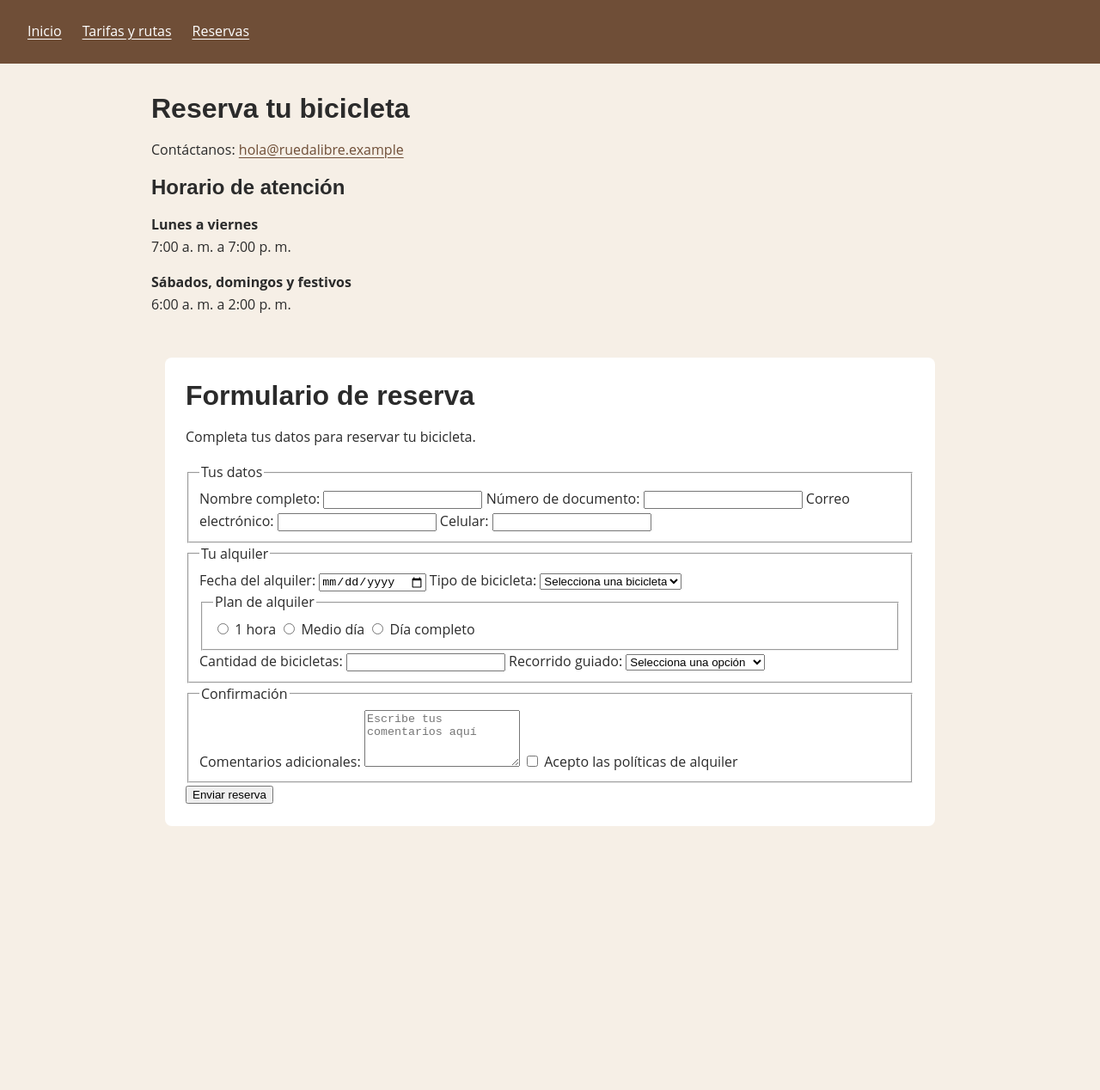
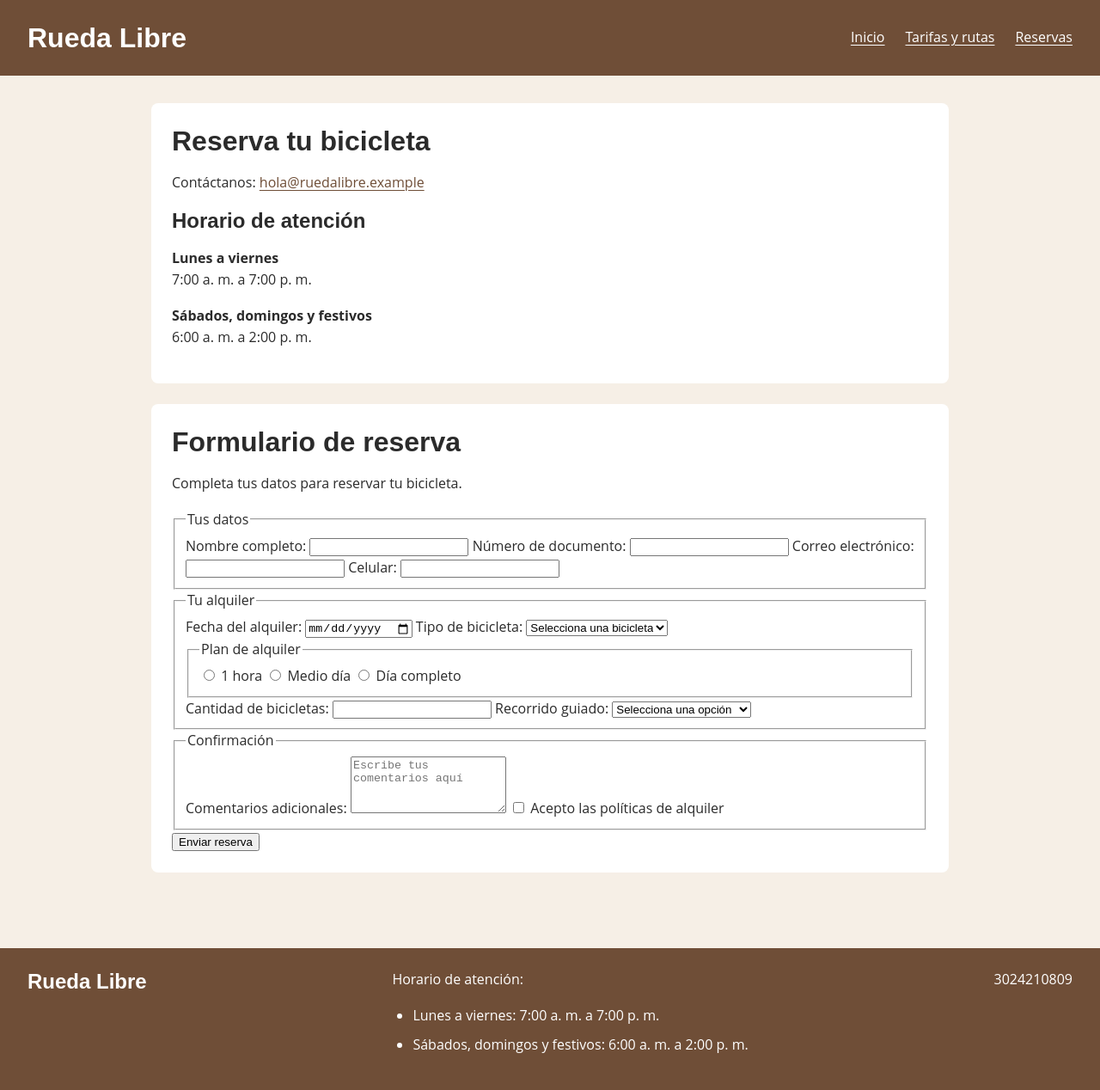
Before and after one commit to urango2706/rueda-libre, a plain HTML site: page paginas/reservas.html in a window 1280 px wide. Shown: the whole page at 86% size. Before the commit the page ends 1049 px from the top, so only its background shows below. Drawn offline with Linux system fonts and the light colour scheme.

Commit message:
semana 2: día 1

```diff
--- a/css/styles.css
+++ b/css/styles.css
@@ -82,6 +82,14 @@ nav a, header a, footer a {
 nav a:hover, nav a:focus-visible {
     color: var(--color-acento);
 }
+header {
+    display: flex;
+    justify-content: space-between;
+    align-items: center;
+}
+header h1 {
+    margin-bottom: 0;
+}
 
 /* 4. Contenido y tarjetas */
 main {
@@ -135,6 +143,10 @@ dd {
 }
 footer {
     margin-top: var(--espacio-grande);
+    display: flex;
+    justify-content: space-between;
+    align-items: flex-start;
+
 }
 
 @media (max-width: 40rem) {
--- a/paginas/reservas.html
+++ b/paginas/reservas.html
@@ -7,7 +7,8 @@
     <title>Reservas</title>
 </head>
 <body>
-
+    <header>
+        <h1>Rueda Libre</h1>
         <nav>
             <ul>
                 <li><a href="../index.html">Inicio</a></li>
@@ -15,8 +16,10 @@
                 <li><a href="reservas.html">Reservas</a></li>
             </ul>
         </nav>
+    </header>
+
     <main>
-
+        <section>
             <h1>Reserva tu bicicleta</h1>
             <p>Contáctanos: <a href="mailto:rueda.libre@gmail.com">hola@ruedalibre.example</a></p>
             <h2>Horario de atención</h2>
@@ -28,9 +31,7 @@
                 <dt>Sábados, domingos y festivos</dt>
                 <dd>6:00 a. m. a 2:00 p. m.</dd>
             </dl>
-
-
-<main>
+        </section>
         <section>
             <h1>Formulario de reserva</h1>
             <p>Completa tus datos para reservar tu bicicleta.</p>
@@ -108,8 +109,20 @@
             </form>
         </section>
     </main>
-
-
-    </main>
+    <footer>
+        <div>
+            <h2>Rueda Libre</h2>
+        </div>
+        <div>
+            <p>Horario de atención:</p>
+            <ul>
+                <li>Lunes a viernes: 7:00 a. m. a 7:00 p. m.</li>
+                <li>Sábados, domingos y festivos: 6:00 a. m. a 2:00 p. m.</li>
+            </ul>
+        </div>
+        <div>
+            <p>3024210809</p>
+        </div>
+   </footer>
 </body>
 </html>
```
Also changed, not shown: index.html (+7 -1 lines), paginas/tarifas.html (+10 -1 lines), bitacora.txt. Lines whose indentation alone changed are shown as unchanged.
